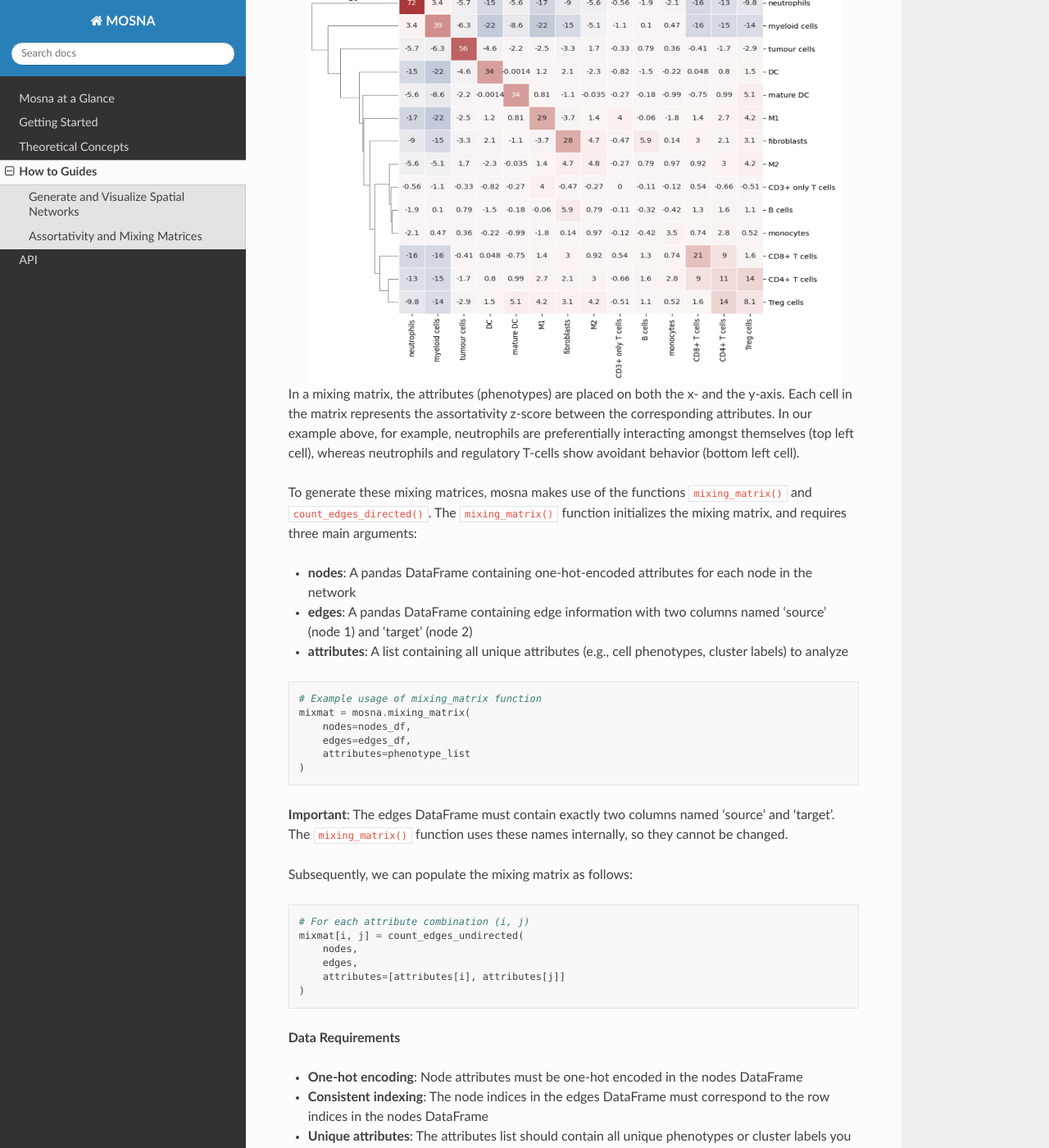
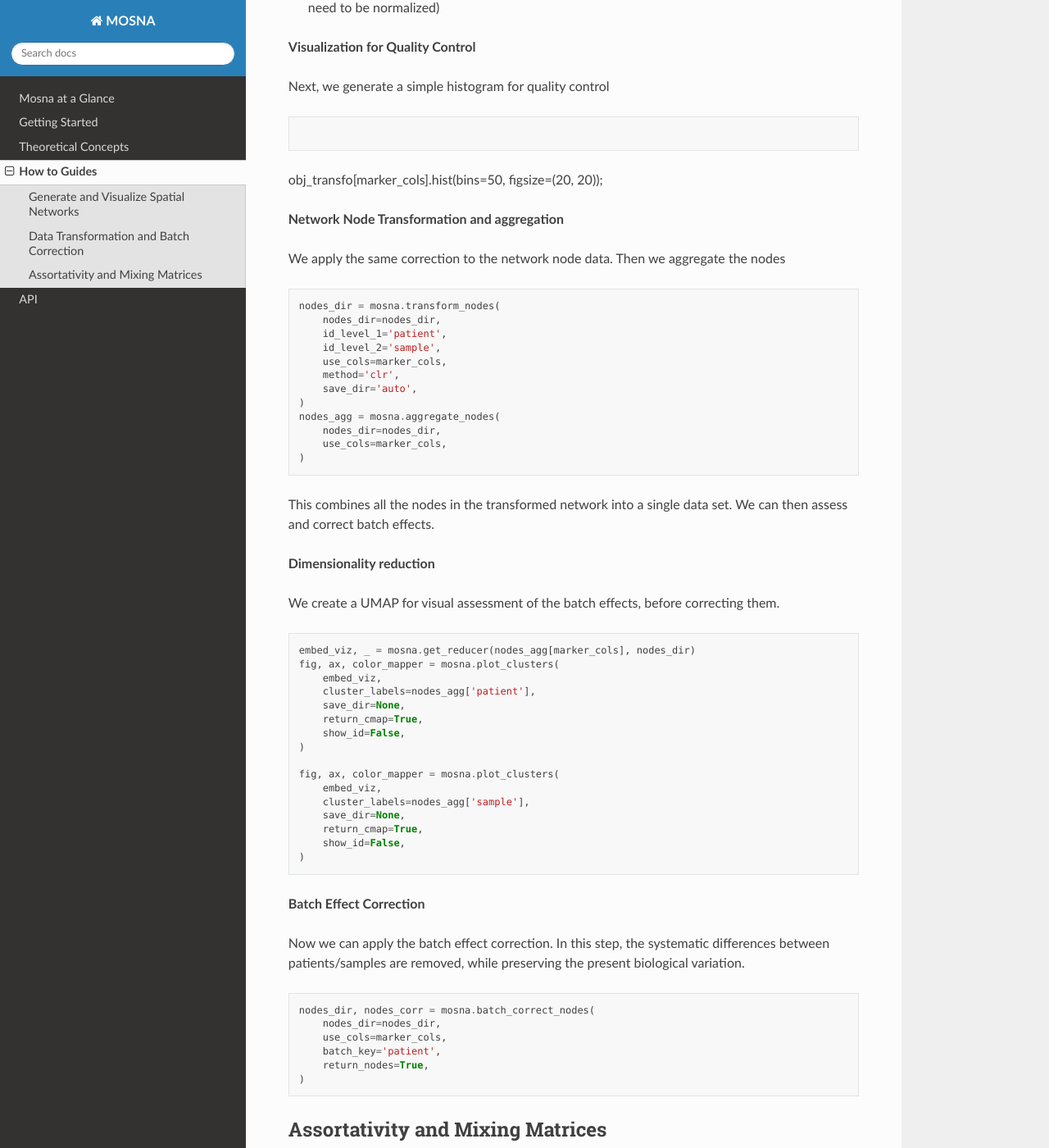
Before and after one commit to Bram-Simon/mosna_documentation, a Sphinx documentation site: the page built from docs/source/how_to_guides.rst, in a window 1280 px wide and 1400 px high, scrolled down 3235 px. Shown: the whole window at 82% size. Built offline with Sphinx 7.4.7 and the Read the Docs theme 3.1.0, drawn with Linux system fonts in a browser that asks for light colours; some of the changed text lies outside the part shown.

Commit message:
addition of batch effects explanation

```diff
--- a/docs/source/how_to_guides.rst
+++ b/docs/source/how_to_guides.rst
@@ -126,6 +126,100 @@ Now we are ready to plot the network using tysserand's built-in plotting functio
 
 
 
+
+
+
+Data Transformation and Batch Correction
+----------------------------------------
+
+To normalize marker expression data, we can apply centered log-ratio (CLR) transformation:
+
+.. code-block:: python
+
+    obj_transfo = mosna.transform_data(
+    data=obj,
+    groups=sample_col,
+    use_cols=marker_cols,
+    method='clr')
+
+
+- ``groups=sample_col`` creates groups to ensure that the transformations are applied to each sample separately
+- ``use_cols=marker_cols`` specifies which columns contain marker expression data (as only these need to be normalized)
+
+
+
+**Visualization for Quality Control**
+
+Next, we generate a simple histogram for quality control
+
+.. code-block:: python
+
+obj_transfo[marker_cols].hist(bins=50, figsize=(20, 20));
+
+
+
+**Network Node Transformation and aggregation**
+
+We apply the same correction to the network node data. Then we aggregate the nodes
+
+.. code-block:: python
+
+  nodes_dir = mosna.transform_nodes(
+      nodes_dir=nodes_dir,
+      id_level_1='patient',
+      id_level_2='sample',
+      use_cols=marker_cols,
+      method='clr',
+      save_dir='auto',
+  )
+  nodes_agg = mosna.aggregate_nodes(
+      nodes_dir=nodes_dir,
+      use_cols=marker_cols,
+  )
+
+This combines all the nodes in the transformed network into a single data set. We can then assess and correct batch effects.
+
+
+**Dimensionality reduction**
+
+We create a UMAP for visual assessment of the batch effects, before correcting them.
+
+.. code-block:: python
+
+  embed_viz, _ = mosna.get_reducer(nodes_agg[marker_cols], nodes_dir)
+  fig, ax, color_mapper = mosna.plot_clusters(
+      embed_viz,
+      cluster_labels=nodes_agg['patient'],
+      save_dir=None,
+      return_cmap=True,
+      show_id=False,
+  )
+
+  fig, ax, color_mapper = mosna.plot_clusters(
+      embed_viz,
+      cluster_labels=nodes_agg['sample'],
+      save_dir=None,
+      return_cmap=True,
+      show_id=False,
+  )
+
+
+**Batch Effect Correction**
+
+Now we can apply the batch effect correction. In this step, the systematic differences between patients/samples are removed,
+while preserving the present biological variation.
+
+.. code-block:: python
+
+  nodes_dir, nodes_corr = mosna.batch_correct_nodes(
+      nodes_dir=nodes_dir,
+      use_cols=marker_cols,
+      batch_key='patient',
+      return_nodes=True,
+  )
+
+
+
 Assortativity and Mixing Matrices
 ---------------------------------
 
```
